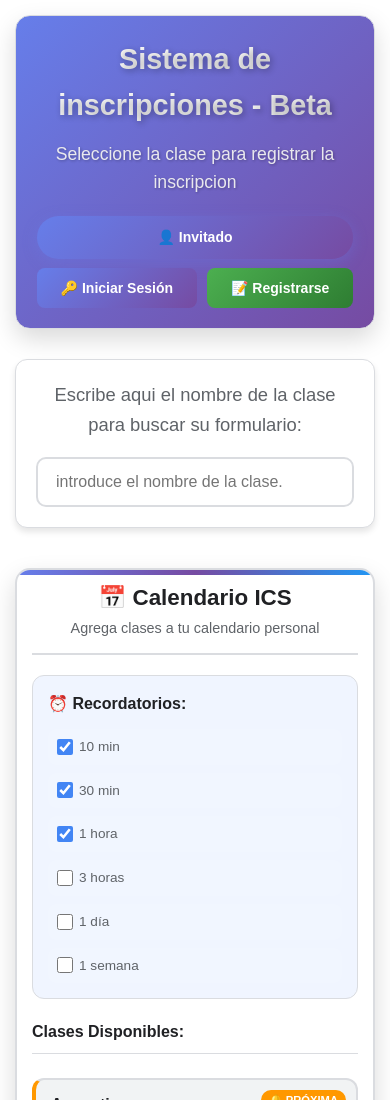
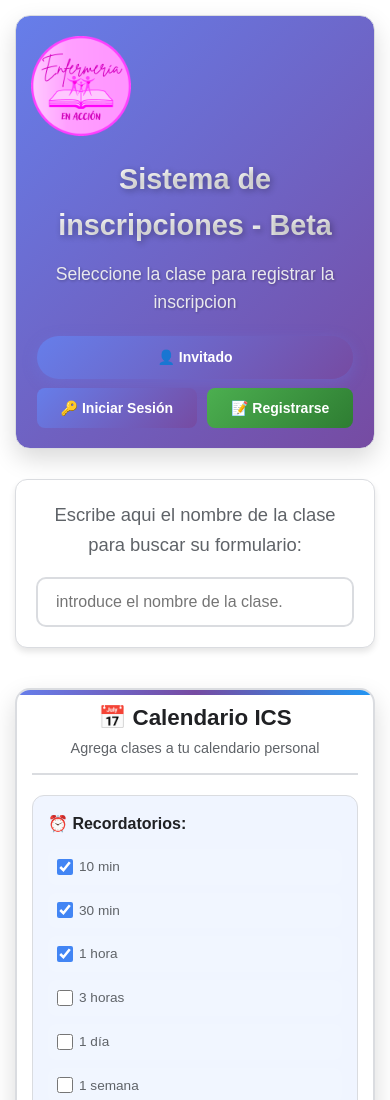
Before and after one commit to Juan-Pablo-230/sistema-formulario-beta, a website: page index.html in a window 390 px wide. Shown: the top 1100 px of the page. Drawn offline with Linux system fonts and the light colour scheme; no server answers.

Commit message:
Add files via upload

```diff
--- a/css/styles.css
+++ b/css/styles.css
@@ -107,6 +107,12 @@ body {
     border: 1px solid var(--border-color);
 }
 
+.logo[src] {
+    width: 200px;
+    height: 200px;
+    object-fit: contain;
+}
+
 .header-content {
     display: flex;
     justify-content: space-between;
@@ -1497,6 +1503,12 @@ footer {
         gap: 20px;
     }
 
+    .logo[src] {
+        display: grid;
+        width: 100px;
+        height: auto;
+    }
+
     .right-column {
         position: static;
         height: auto;
--- a/index.html
+++ b/index.html
@@ -11,6 +11,9 @@
     <div class="container">
         <header class="main-header">
             <div class="header-content">
+                                    <div>
+                        <img src="/img/logo.png" alt="logo" class="logo">
+                    </div>
                 <div class="header-text">
                     <h1>Sistema de inscripciones - Beta</h1>
                     <p>Seleccione la clase para registrar la inscripcion</p>
@@ -297,10 +300,12 @@
     </div>
     <footer><a href="https://sistema-formularios-production.up.railway.app/">Ir a la version estable del sistema</a></footer>
 
-    <script> console.warn("Esta es una version BETA del sistema de inscripciones.") </script>
     <script src="/js/auth.js"></script>
     <script src="/js/search.js"></script>
     <script src="/js/profile-updater.js"></script>
     <script src="/js/calendar.js"></script>
+    <script>
+        alert("Esta es una versión BETA del sistema de inscripciones. Puede contener errores o funcionalidades incompletas. Por favor, utilícelo con precaución y reporte cualquier problema al desarrollador.");
+    </script>
 </body>
 </html>
--- a/js/auth.js
+++ b/js/auth.js
@@ -1,4 +1,4 @@
-console.log('auth.js cargado correctamente - MongoDB Version');
+console.warn("Esta es una versión BETA del sistema de inscripciones. Puede contener errores o funcionalidades incompletas. Por favor, utilícelo con precaución y reporte cualquier problema al desarrollador.");
 
 class AuthSystem {
     constructor() {
--- a/js/calendar.js
+++ b/js/calendar.js
@@ -1,6 +1,3 @@
-console.warn("Esta es una version BETA del sistema de inscripciones. Algunas funcionalidades pueden no estar disponibles o presentar errores. ¡Gracias por tu comprensión y paciencia!");
-console.log('calendar.js cargado correctamente - Versión Columnas Derecha');
-
 class CalendarManager {
     constructor() {
         this.selectedClasses = new Set();
```
Also changed, not shown: asistenciapres.html (+1 -0 lines).
